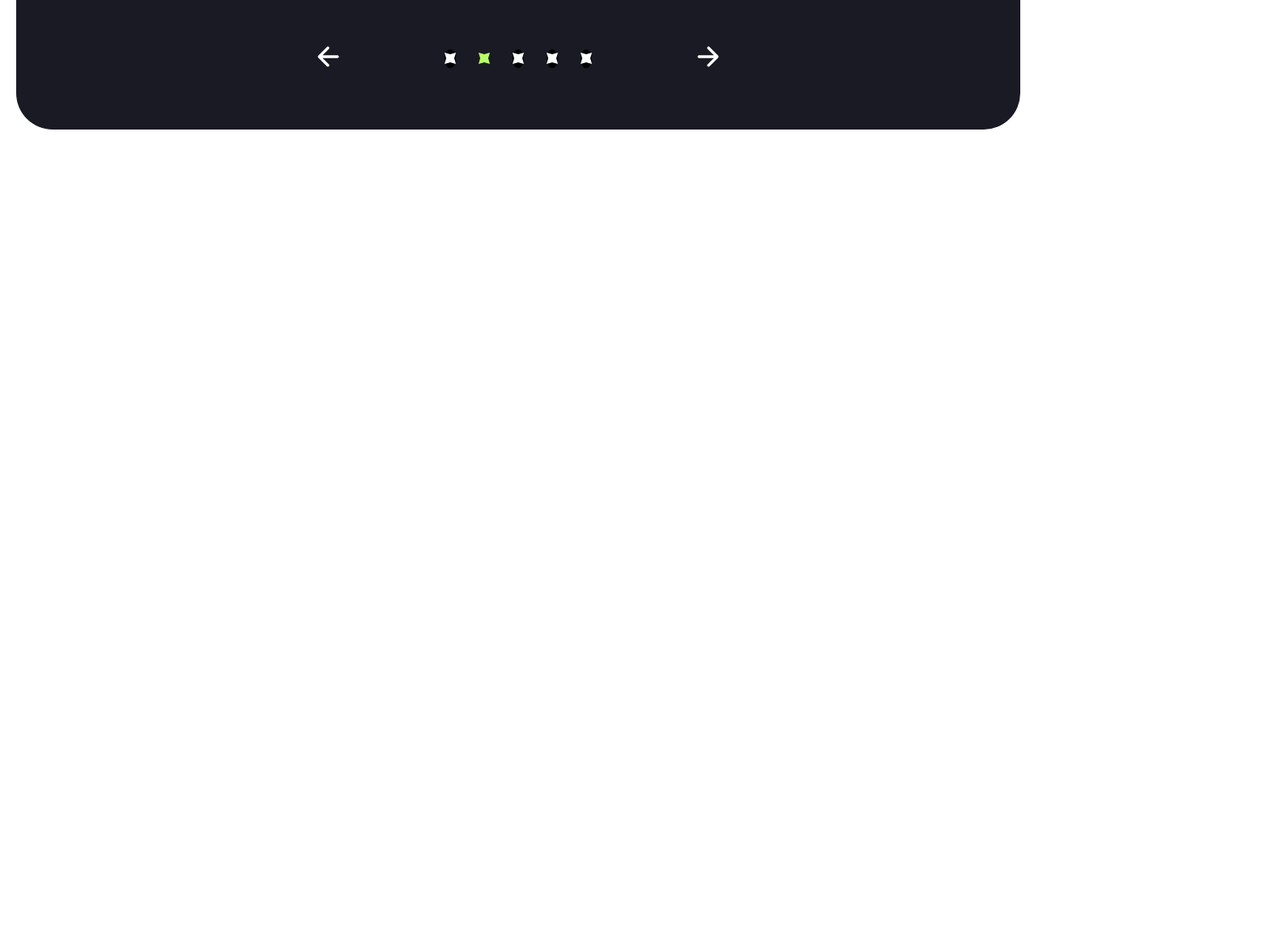
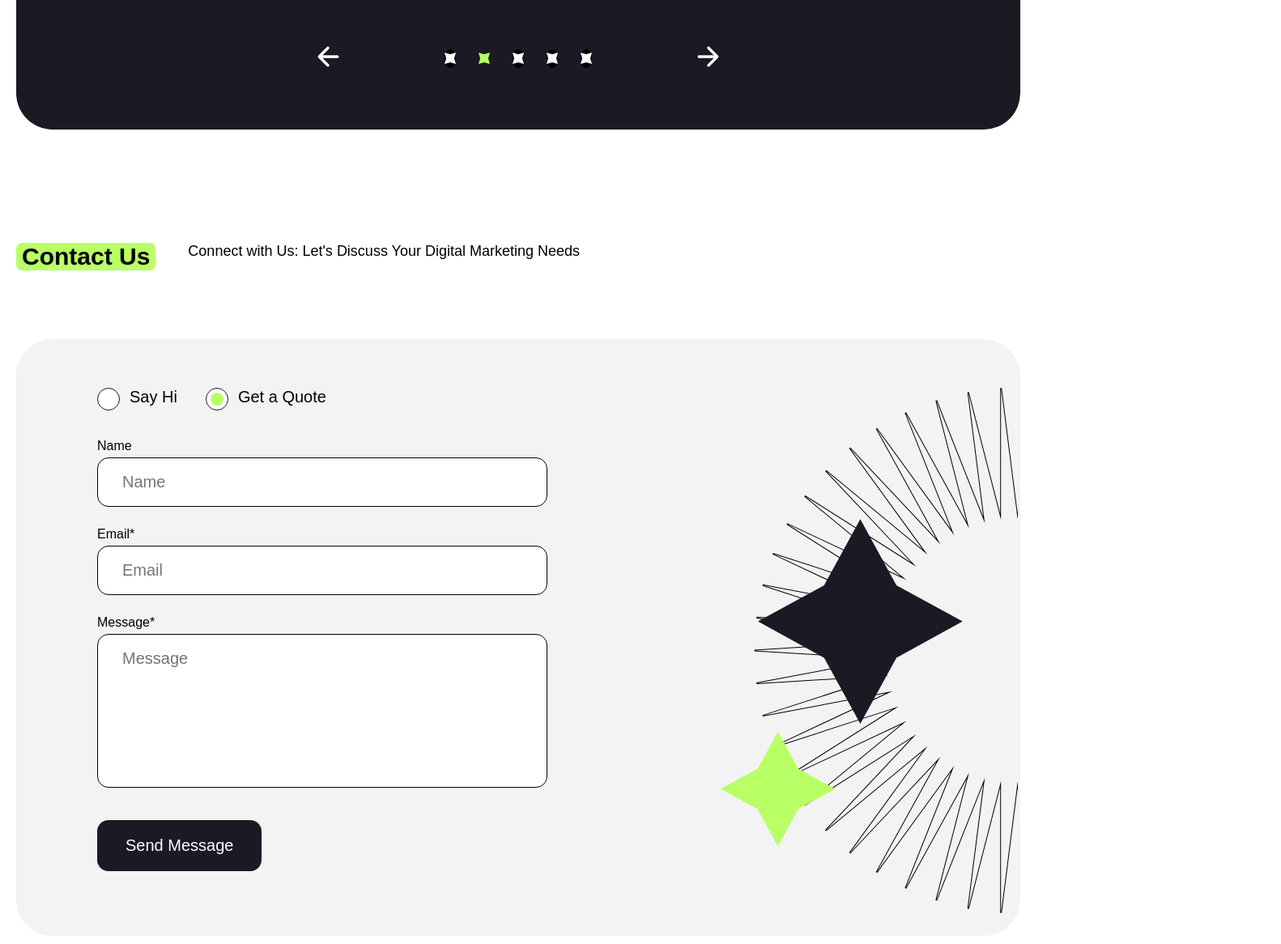
Before and after one commit to shulhan93/positivus-site, a website built with webpack: page src/index.html in a window 1280 px wide. Shown: the part 6550-7716 px from the top of the page at 81% size, 1582 px wide, since content can reach past the window. Before the commit the page ends 6850 px from the top, so only its background shows below. Built offline with nearby package versions, Linux system fonts and the light colour scheme; files whose address does not match are found by name.

Commit message:
created form

```diff
--- a/src/index.html
+++ b/src/index.html
@@ -925,6 +925,83 @@
             </div>
           </div>
         </section>
+
+        <!-- =========================== Contacts ===========================  -->
+        <section class="contacts">
+          <div class="container">
+            <div class="title-box">
+              <h2 class="title-box__title">Contact Us</h2>
+              <p class="title-box__description">
+                Connect with Us: Let's Discuss Your Digital Marketing Needs
+              </p>
+            </div>
+            <div class="contacts__inner">
+              <form action="" class="form">
+                <div class="form__radio-btns">
+                  <div class="form__radio">
+                    <input
+                      id="hello"
+                      type="radio"
+                      name="radio"
+                      value="Hi"
+                      checked
+                    />
+                    <label for="hello">Say Hi</label>
+                  </div>
+
+                  <div class="form__radio">
+                    <input
+                      id="quote"
+                      type="radio"
+                      name="radio"
+                      value="quote"
+                      checked
+                    />
+                    <label for="quote">Get a Quote</label>
+                  </div>
+                </div>
+
+                <div class="form__body">
+                  <div class="form__item">
+                    <label for="name">Name</label>
+                    <input
+                      type="text"
+                      name="user_name"
+                      id="name"
+                      placeholder="Name"
+                    />
+                  </div>
+
+                  <div class="form__item">
+                    <label for="email">Email*</label>
+                    <input
+                      type="email"
+                      name="user_name"
+                      id="email"
+                      placeholder="Email"
+                    />
+                  </div>
+
+                  <div class="form__item">
+                    <label for="user-email">Message*</label>
+                    <textarea
+                      name="user_message"
+                      id="message"
+                      placeholder="Message"
+                    ></textarea>
+                  </div>
+
+                  <button type="submit" class="btn form__submit">
+                    Send Message
+                  </button>
+                </div>
+              </form>
+              <div class="contacts__img">
+                <img src="./images/contacts.svg" alt="Illustration" />
+              </div>
+            </div>
+          </div>
+        </section>
       </main>
       <footer class="footer"></footer>
     </div>
--- a/src/sass/blocks/_blocks.scss
+++ b/src/sass/blocks/_blocks.scss
@@ -9,3 +9,4 @@
 @import './team';
 @import './card';
 @import './testimonials';
+@import './contacts';
--- a/src/sass/blocks/_btn.scss
+++ b/src/sass/blocks/_btn.scss
@@ -4,6 +4,7 @@
   background-color: var(--color-dark);
   border-radius: 14px;
   font-weight: 400;
+  border: none;
 }
 
 .btn_border {
--- /dev/null
+++ b/src/sass/blocks/_contacts.scss
@@ -0,0 +1,114 @@
+.contacts {
+}
+
+.contacts__inner {
+  position: relative;
+  border-radius: 45px;
+  background-color: var(--color-gray);
+  padding: 60px 100px 80px 100px;
+}
+
+.form {
+  max-width: 556px;
+}
+.form__radio-btns {
+  margin-bottom: 40px;
+  display: flex;
+  gap: 35px;
+}
+.form__radio {
+}
+.form__radio input[type='radio'] {
+  display: none;
+}
+
+.form__radio label {
+  position: relative;
+  align-items: center;
+  display: inline-block;
+  cursor: pointer;
+  padding-left: 40px;
+  margin-right: 0;
+}
+
+.form__radio {
+  label:before,
+  label:after {
+    content: '';
+    display: inline-block;
+
+    border-radius: 100%;
+    position: absolute;
+    left: 0;
+  }
+}
+
+.form__radio label::before {
+  width: 28px;
+  height: 28px;
+  background-color: var(--color-white);
+  border: 1px solid var(--color-dark);
+}
+
+.form__radio label::after {
+  width: 16px;
+  height: 16px;
+  left: 6px;
+  top: 6px;
+}
+
+.form__radio input[type='radio']:checked + label:after {
+  background-color: var(--color-green);
+}
+
+.form__radio label:hover:before {
+  filter: brightness(120%);
+}
+
+.form__radio input[type='radio']:disabled + label:before {
+  filter: grayscale(100%);
+}
+
+.form__body {
+}
+.form__item {
+  display: flex;
+  flex-direction: column;
+
+  & + & {
+    margin-top: 25px;
+  }
+
+  input,
+  textarea {
+    padding: 18px 30px;
+    border-radius: 14px;
+    border: 1px solid var(--color-black);
+    background: var(--color-white);
+    resize: none;
+  }
+
+  textarea {
+    min-height: 190px;
+  }
+
+  input:placeholder,
+  textarea:placeholder {
+    color: var(--color-gray);
+  }
+
+  label {
+    margin-bottom: 5px;
+    font-size: 16px;
+  }
+}
+.btn {
+}
+.form__submit {
+  margin-top: 40px;
+}
+.contacts__img {
+  position: absolute;
+  top: 60px;
+  right: -322px;
+}
```
